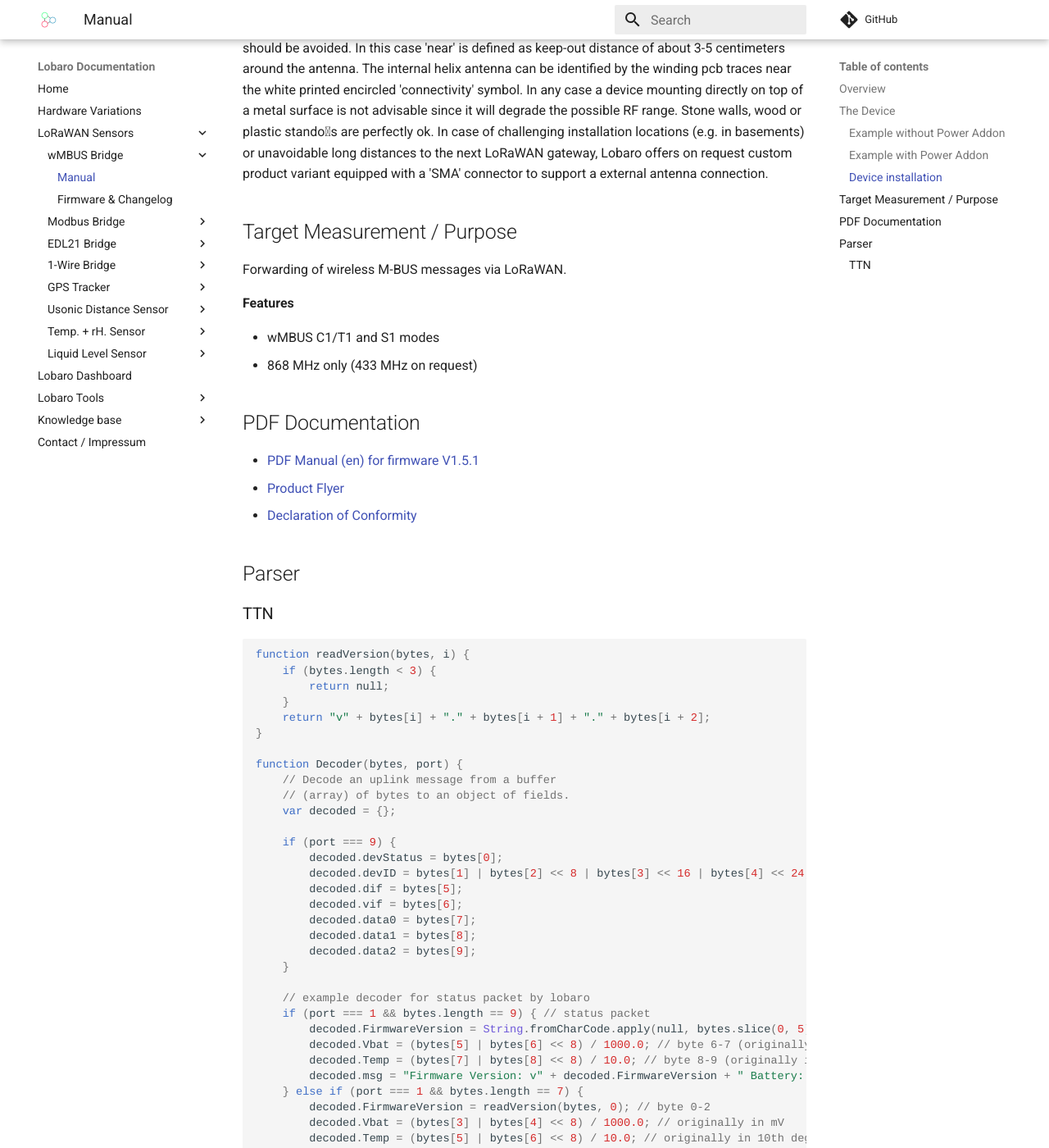
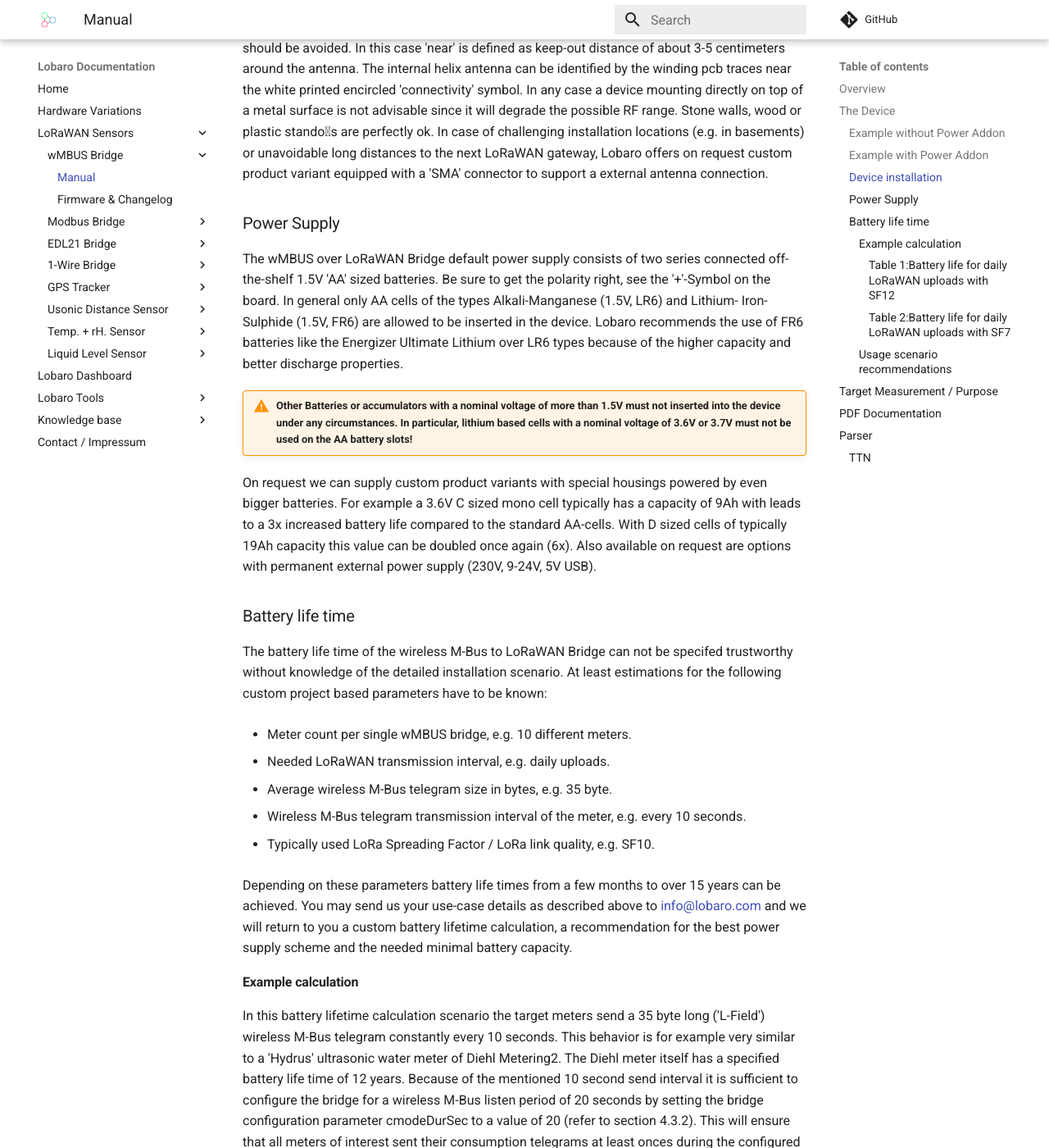
Before and after one commit to Lobaro/docs, an MkDocs documentation site: the page built from docs/lorawan-sensors/wmbus-lorawan/index.md, in a window 1280 px wide and 1400 px high, scrolled down 2389 px. Shown: the whole window at 82% size. Built offline with MkDocs 1.6.1 and Material for MkDocs 9.7.7, drawn with Linux system fonts in a browser that asks for light colours; a script that is not in the unit is left out; comment, search, counter and statistics services are not loaded; some of the changed text lies outside the part shown.

```diff
--- a/docs/lorawan-sensors/wmbus-lorawan/index.md
+++ b/docs/lorawan-sensors/wmbus-lorawan/index.md
@@ -62,21 +62,103 @@
 to the next LoRaWAN gateway, Lobaro offers on request custom product variant equipped
 with a 'SMA' connector to support a external antenna connection.
 
+###Power Supply
+The wMBUS over LoRaWAN Bridge default power supply consists of two series connected
+off-the-shelf 1.5V 'AA' sized batteries. Be sure to get the polarity right, see the '+'-Symbol on
+the board. In general only AA cells of the types Alkali-Manganese (1.5V, LR6) and Lithium-
+Iron-Sulphide (1.5V, FR6) are allowed to be inserted in the device. Lobaro recommends the
+use of FR6 batteries like the Energizer Ultimate Lithium over LR6 types because of the higher
+capacity and better discharge properties.
 
+!!! warning "Other Batteries or accumulators with a nominal voltage of more than 1.5V must not inserted into the device under any circumstances. In particular, lithium based cells with a nominal voltage of 3.6V or 3.7V must not be used on the AA battery slots!"
 
+On request we can supply custom product variants with special housings powered by even
+bigger batteries. For example a 3.6V C sized mono cell typically has a capacity of 9Ah with
+leads to a 3x increased battery life compared to the standard AA-cells. With D sized cells of
+typically 19Ah capacity this value can be doubled once again (6x). Also available on request
+are options with permanent external power supply (230V, 9-24V, 5V USB).
 
+###Battery life time
+The battery life time of the wireless M-Bus to LoRaWAN Bridge can not be specifed trustworthy
+without knowledge of the detailed installation scenario. At least estimations for the
+following custom project based parameters have to be known:
 
++ Meter count per single wMBUS bridge, e.g. 10 different meters.
 
++ Needed LoRaWAN transmission interval, e.g. daily uploads.
 
++ Average wireless M-Bus telegram size in bytes, e.g. 35 byte.
 
++ Wireless M-Bus telegram transmission interval of the meter, e.g. every 10 seconds.
 
++ Typically used LoRa Spreading Factor / LoRa link quality, e.g. SF10.
 
+Depending on these parameters battery life times from a few months to over 15 years can
+be achieved. You may send us your use-case details as described above to info@lobaro.com
+and we will return to you a custom battery lifetime calculation, a recommendation for the
+best power supply scheme and the needed minimal battery capacity.
 
+####Example calculation
+In this battery lifetime calculation scenario the target meters send a 35 byte long ('L-Field')
+wireless M-Bus telegram constantly every 10 seconds. This behavior is for example very
+similar to a 'Hydrus' ultrasonic water meter of Diehl Metering2. The Diehl meter itself has a
+specified battery life time of 12 years.
+Because of the mentioned 10 second send interval it is sufficient to configure the bridge for
+a wireless M-Bus listen period of 20 seconds by setting the bridge configuration parameter
+cmodeDurSec to a value of 20 (refer to section 4.3.2). This will ensure that all meters of
+interest sent their consumption telegrams at least onces during the configured listen period
+of the bridge.
+For a worst-case battery-lifetime calculation the weakest possible LoRaWAN connectivity has
+been selected. That means to reach a LoRaWAN Gateway the Lobaro hardware has to send
+out its Uplink data very slowly (&ge; 2 seconds) and redundant by using a LoRa spreading factor
+of 12. Beside this the actual usable battery capacity has been set to 80% of the nominal
+value. The resulting worst-case minimal battery-life times are presented in table 1.
 
+#####Table 1:Battery life for daily LoRaWAN uploads with SF12
+|Collected meters|Battery Life (years) AA cell (3Ah)|Battery Life (years) Baby cell(9Ah)|
+|-|-|-|
+|1|10.7|32.0|
+|5|7.0|21.1|
+|10|4.9|14.8|
+|20|3.1|9.3|
+|40|1.8|5.3|
+|80|1.0|2.9|
 
+#####Table 2:Battery life for daily LoRaWAN uploads with SF7
 
+|Collected meters|Battery Life (years) AA cell (3Ah)|Battery Life (years) Baby cell(9Ah)|
+|-|-|-|
+|1|12.1|36.4|
+|5|11.8|35.4|
+|10|11.4|34.4|
+|20|10.6|31.9|
+|40|9.4|28.3|
+|80|7.7|23.0|
 
+Estimations for the opposite situation with a excellent LoRa link quality and thus the possible
+usage of SF7 are also presented in table 2.
+In real world installations the possible spreading factor may be optimized anytime by setting
+up additional LoRaWAN Gateways near the meters of interest.
 
+####Usage scenario recommendations
+As a simple rule of thumb using the Lobaro wireless M-Bus over LoRaWAN bridge is a good
+fit in applications that require daily (or less often) consumption values of 1 to 40 installed
+wireless M-Bus meters. For installations with a higher meter count simply more Lobaro
+bridges may be used.
+Another key factor for high battery lifetime is to select or configure your wireless M-Bus
+meters in a way that they send short telegrams very frequently, proven good values are
+periods smaller than 30 seconds and telegram sizes smaller 50 bytes. This helps to minimize
+the needed wMBus listening time period and avoids the need for multiple LoRaWAN packets
+per single telegram (data splitting). Beside this the bridge is naturally most economical when multiple meters per single bridge
+can be collected and forwarded via LoRWAN. Although for some applications a 1:1 setup,
+e.g. one bridge per meter, may deliver enough benefits to justify the invest.
+For hourly or even more frequent meter data uploads, as requested by some of our customers,
+LoRaWAN isn't the perfect match from a technology point of view. The same holds
+for scenarios where hundreds of meters are expected to be transfered by a single bridge,
+e.g. in 'sub-metering' applications with tons of installed heat cost allocators. For such more
+demanding cases Lobaro can offer better solutions using higher bandwidth transmission techniques
+like NB-IoT3 or classical 4G/LTE. Contact us if you need such a alternative solution
+by sending your request to info@lobaro.com - either English or German is fine.
 
 ## Target Measurement / Purpose
 Forwarding of wireless M-BUS messages via LoRaWAN.
```
